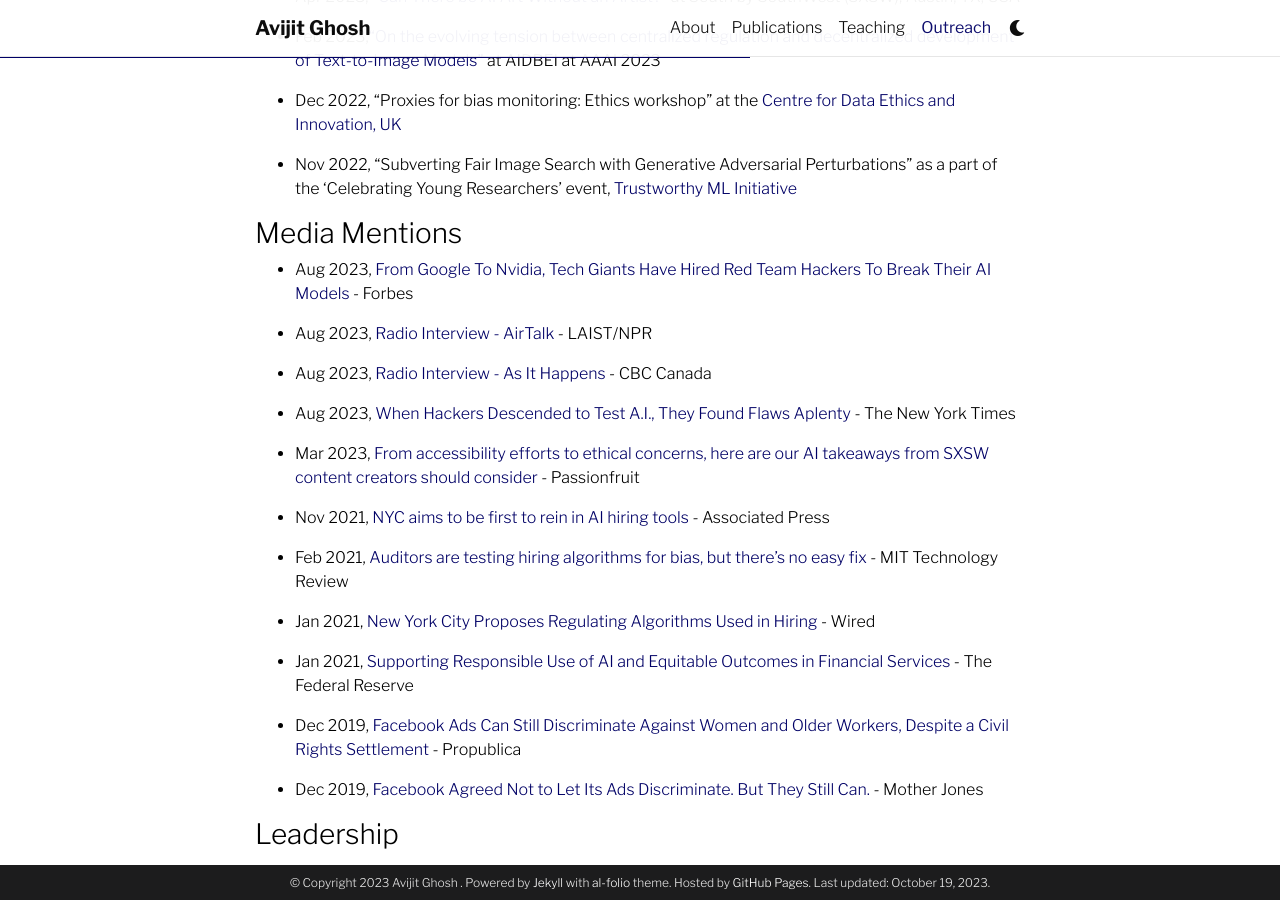
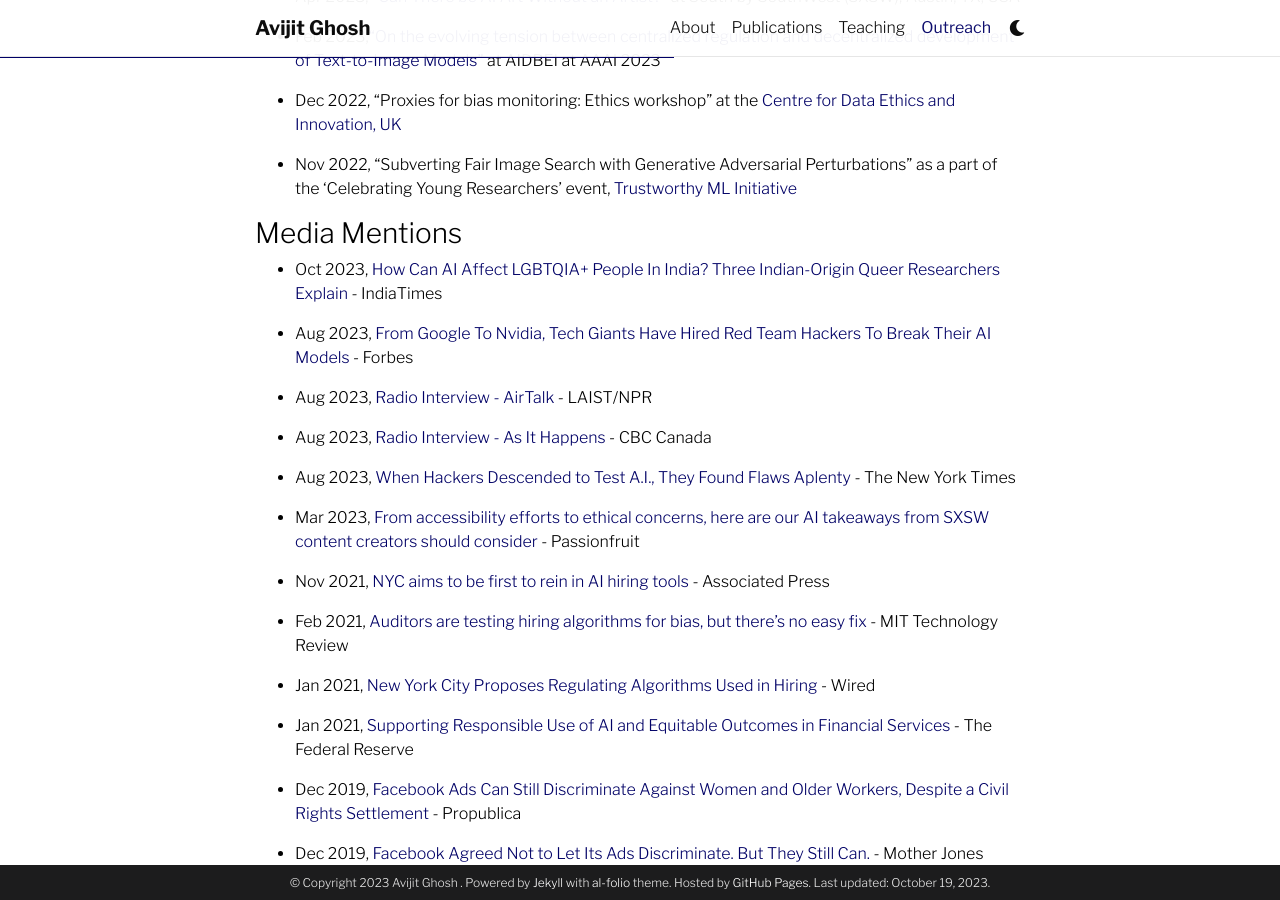
Before and after one commit to evijit/evijit.github.io, a Jekyll site: the page built from _pages/talks.md, in a window 1280 px wide and 900 px high, scrolled down 335 px. Built offline with Jekyll 4.4.1, drawn with Linux system fonts in a browser that asks for light colours; full-size pictures stand in for the smaller copies a plugin makes; comment, search, counter and statistics services are not loaded; a style sheet for code colours, icons or effects is not loaded.

Commit message:
indiatimes

```diff
--- a/_pages/talks.md
+++ b/_pages/talks.md
@@ -21,6 +21,8 @@
 - Nov 2022, "Subverting Fair Image Search with Generative Adversarial Perturbations" as a part of the 'Celebrating Young Researchers' event, [Trustworthy ML Initiative](https://www.trustworthyml.org/)
 
 ### Media Mentions
+
+- Oct 2023, [How Can AI Affect LGBTQIA+ People In India? Three Indian-Origin Queer Researchers Explain](https://www.indiatimes.com/trending/spectrum/how-can-ai-affect-queer-people-in-india-617408.html) - IndiaTimes
 
 - Aug 2023, [From Google To Nvidia, Tech Giants Have Hired Red Team Hackers To Break Their AI Models](https://www.forbes.com/sites/rashishrivastava/2023/09/01/ai-red-teams-google-nvidia-microsoft-meta/) - Forbes
 
```
Also changed, not shown: _news/announcement_6.md (+1 -1 lines), _news/announcement_7.md (added, +8 -0 lines), 1 other file.
